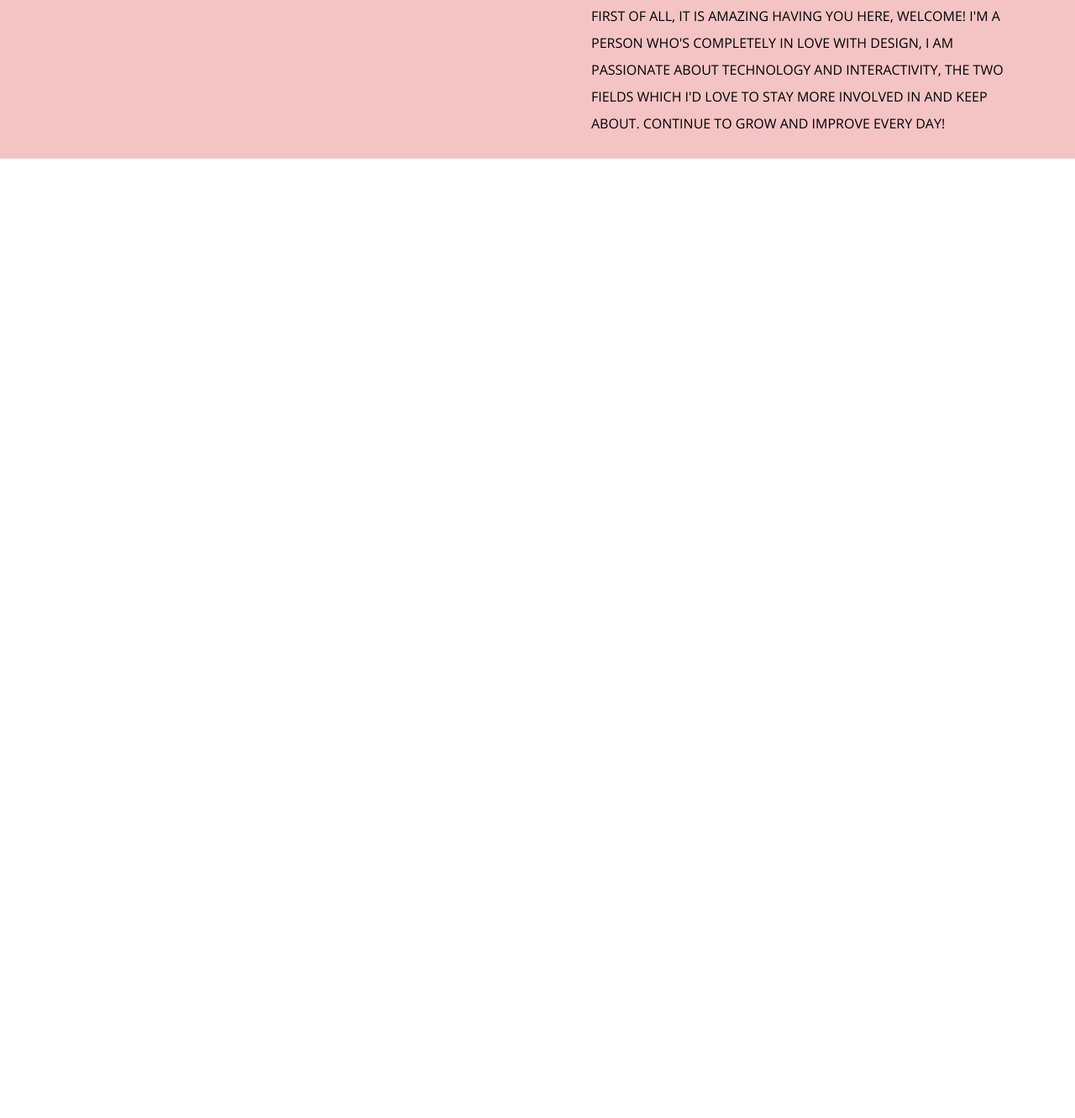
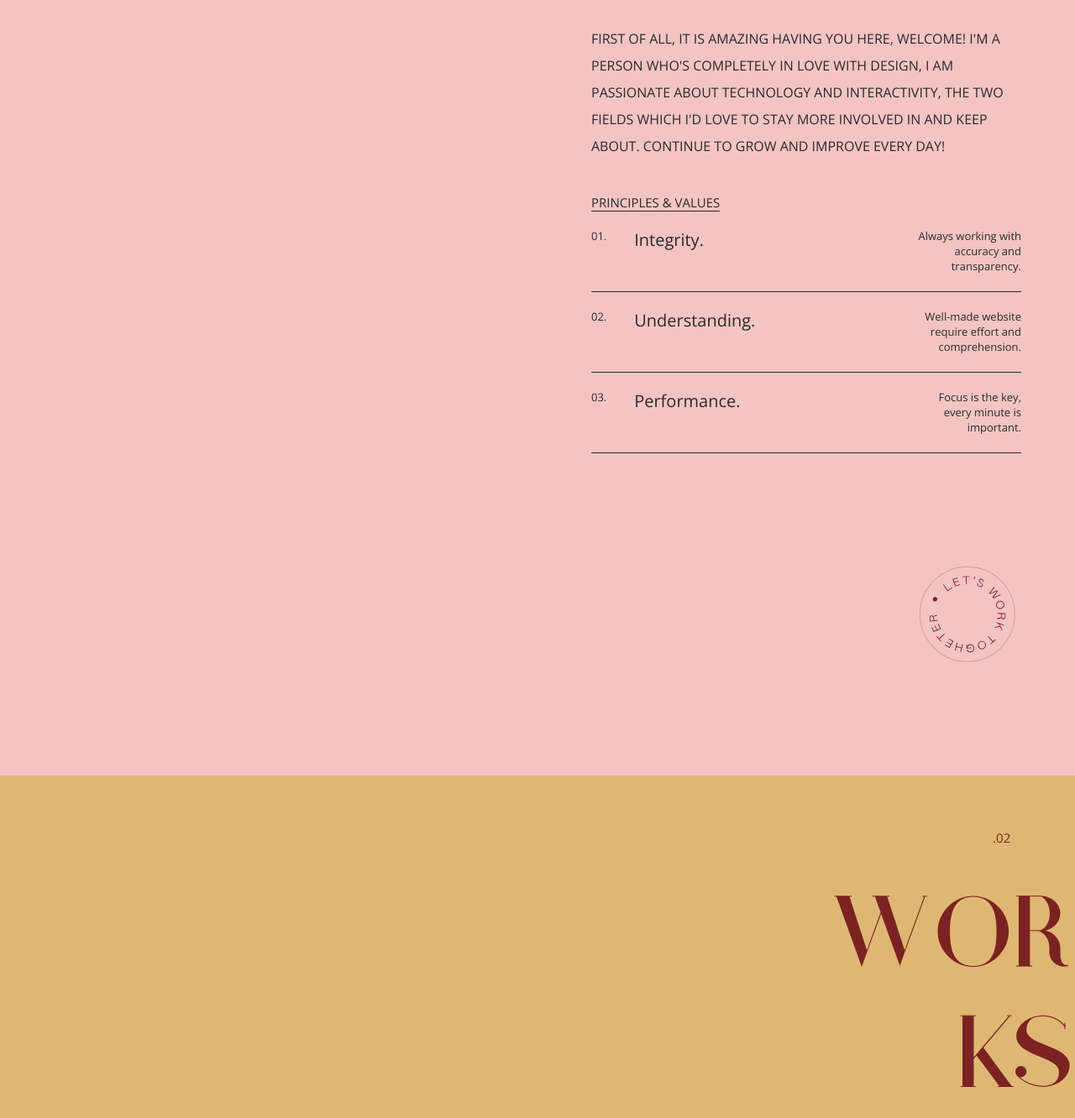
Before and after one commit to Janine7492/Level3_5_Folio, a plain HTML site: page index.html in a window 1280 px wide. Shown: the part 1652-2984 px from the top of the page at 84% size. Before the commit the page ends 1841 px from the top, so only its background shows below. Drawn offline with Linux system fonts and the light colour scheme.

Commit message:
update second section

```diff
--- a/assets/css/style.css
+++ b/assets/css/style.css
@@ -53,7 +53,6 @@ header p {
     display: flex;
     flex-direction: column;
     align-items: center;
-    /* justify-content: space-around; */
     font-family: Athene;
     background-color: #EFE8D7;
     color: #042A5A;
@@ -87,39 +86,113 @@ header p {
     font-family: OpenSans-Regular;
 }
 
-.sub__header__left {
-    width: 30%;
+/* Header der einzelnen Bereiche */
+.sub__header__left,
+.sub__header__right {
+    width: 100%;
     padding-top: 5%;
 }
 
 .sub__header__left p {
-    padding-left: 20%;
+    padding-left: 5%;
     font-size: 1.5rem;
     margin-bottom: 3%;
 }
 
-.sub__header__left h2 {
+.sub__header__left h2,
+.sub__header__right h2 {
+    width: 32rem;
     font-size: 10rem;
     font-family: Athene;
     word-wrap: break-word;
     font-weight: 400;
 }
 
+.sub__header__right p {
+    padding-right: 6%;
+    font-size: 1.5rem;
+    margin-bottom: 3%;
+}
+
+.sub__header__right p,
+.sub__header__right h2 {
+    text-align: right;
+    margin-right: 0;
+    margin-left: auto;
+}
+
+
+/* Main - zweiter Bereich */
 .release {
     background-color: #F4C4C4;
-    display: flex;
-    flex-direction: column;
+    color: #282B29;
+    /* display: flex;
+    flex-wrap: wrap; */
 }
 
-.values {
+.release .values {
     margin-right: 5%;
     margin-top: 2%;
+    margin-left: auto;
     width: 40%;
-    align-self: flex-end;
+    display: flex;
+    flex-wrap: wrap;
 }
 
-.values p {
+.release .values .text {
     font-size: 1.6rem;
-    margin-bottom: 5%;
+    margin-bottom: 8%;
     line-height: 2;
 }
+
+.release .values ul,
+.release .values ul li {
+    display: flex;
+    flex-wrap: wrap;
+    width: 100%;
+}
+
+.release .values ul li {
+    border-bottom: 1px solid #282B29;
+}
+
+.release .values ul li p {
+    /* font-size: 1.3rem; */
+    margin-bottom: 4%;
+    margin-top: 4%;
+}
+
+.values__headline {
+    margin-bottom: 0;
+    border-bottom: 1px solid #282B29;
+    font-size: 1.5rem;
+    text-align: right;
+}
+
+.number {
+    font-size: 1.3rem;
+    width: 10%;
+}
+
+.middle {
+    font-size: 2rem;
+    flex-grow: 3;
+}
+
+.description {
+    width: 25%;
+    font-size: 1.3rem;
+    text-align: right;
+}
+
+.stamp {
+    width: 25%;
+    margin: 25% 0 25% auto;
+}
+
+/* Main - dritter Bereich */
+
+.works {
+    background-color: #DEB873;
+    color: #7D2222;
+}
--- a/index.html
+++ b/index.html
@@ -34,11 +34,39 @@
                 <h2>RELEASE</h2>
             </article>
             <article class="values">
-                <p>FIRST OF ALL, IT IS AMAZING HAVING YOU HERE, WELCOME! I'M A PERSON WHO'S COMPLETELY IN LOVE WITH
+                <p class="text">FIRST OF ALL, IT IS AMAZING HAVING YOU HERE, WELCOME! I'M A PERSON WHO'S COMPLETELY IN
+                    LOVE WITH
                     DESIGN, I AM PASSIONATE ABOUT TECHNOLOGY AND INTERACTIVITY, THE TWO FIELDS WHICH I'D LOVE TO STAY
                     MORE INVOLVED IN AND KEEP ABOUT. CONTINUE TO GROW AND IMPROVE EVERY DAY!
                 </p>
+                <p class="values__headline">PRINCIPLES & VALUES</p>
+                <ul>
+                    <!-- <li>
 
+                    </li> -->
+                    <li>
+                        <p class="number">01.</p>
+                        <p class="middle">Integrity.</p>
+                        <p class="description">Always working with accuracy and transparency.</p>
+                    </li>
+                    <li>
+                        <p class="number">02.</p>
+                        <p class="middle">Understanding.</p>
+                        <p class="description">Well-made website require effort and comprehension.</p>
+                    </li>
+                    <li>
+                        <p class="number">03.</p>
+                        <p class="middle">Performance.</p>
+                        <p class="description">Focus is the key, every minute is important.</p>
+                    </li>
+                </ul>
+                <img class="stamp" src="./assets/img/letswork.svg" alt="Stamp - Let's work together">
+            </article>
+        </section>
+        <section class="works">
+            <article class="sub__header__right">
+                <p>.02</p>
+                <h2>WORKS</h2>
             </article>
         </section>
     </main>
```
